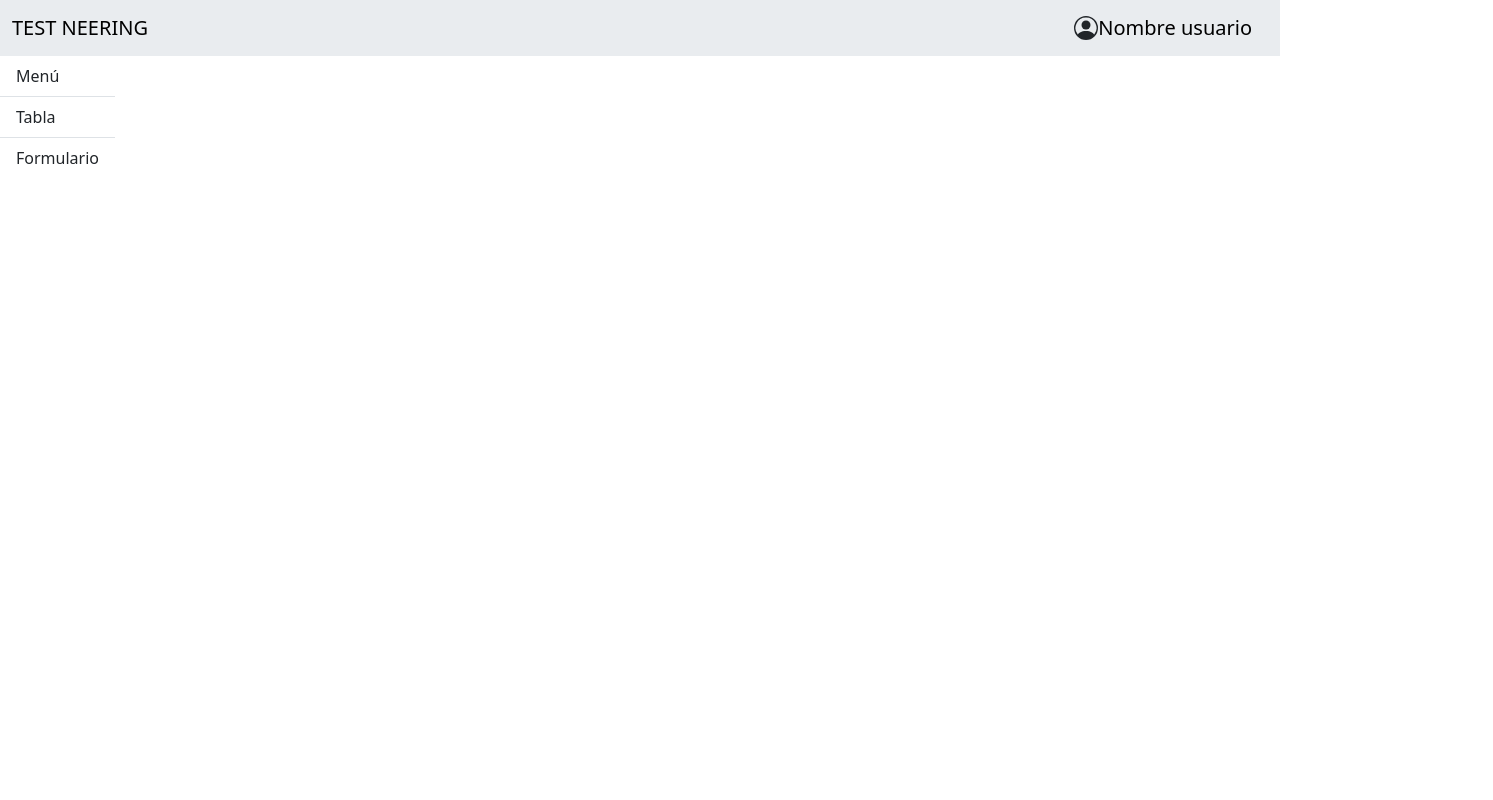
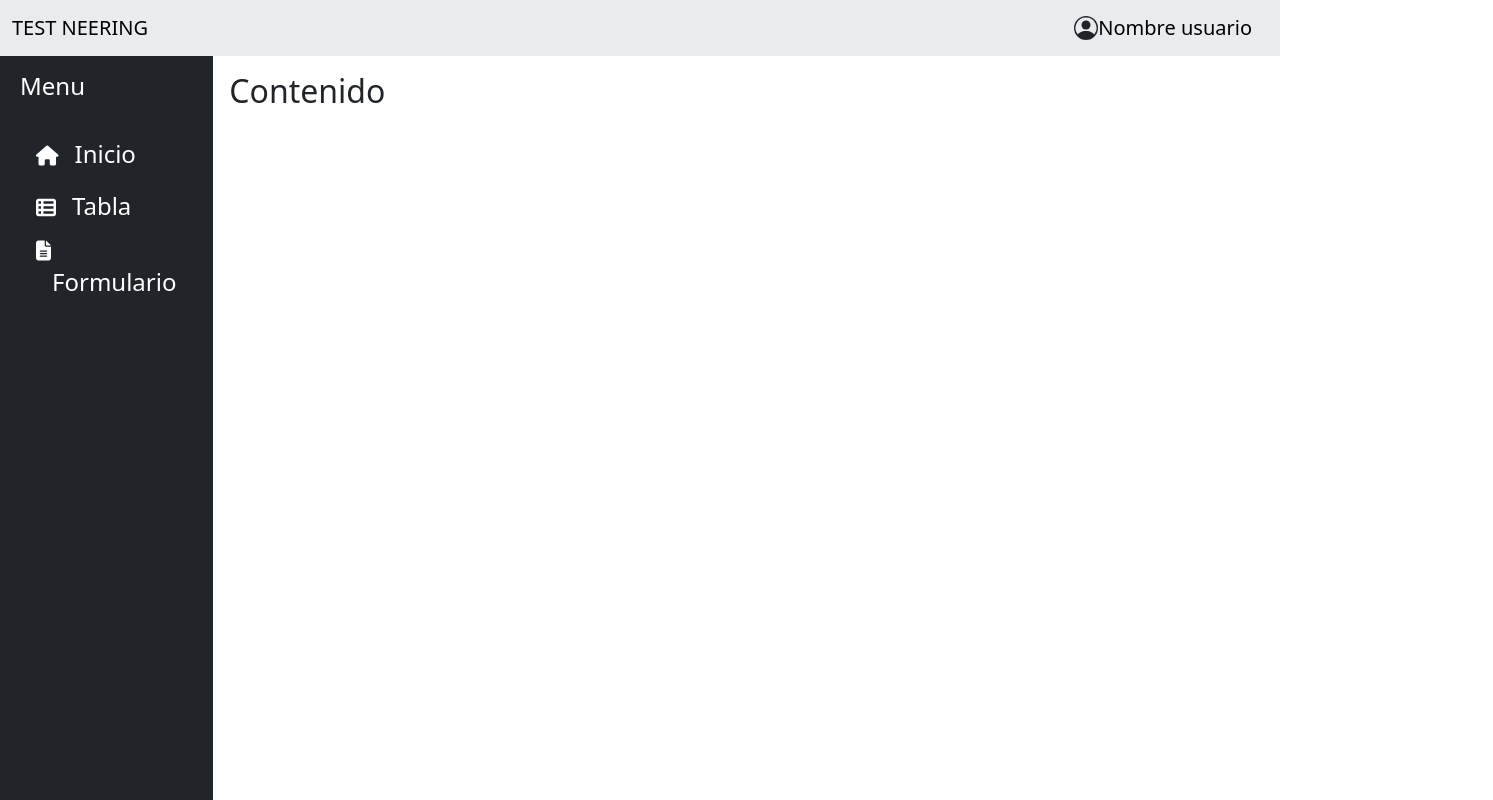
Before and after one commit to bas-clavijo/usuario-vue, a Vue app: page / in a window 1280 px wide. Shown: the top 800 px of the page, 1493 px wide, since content can reach past the window. Built offline with nearby package versions, Linux system fonts and the light colour scheme.

Commit message:
Se modifica el menu lateral

```diff
--- a/src/App.vue
+++ b/src/App.vue
@@ -6,9 +6,11 @@
 
       <div class="d-flex align-items-center">
         <!-- Icono de persona -->
-      <svg xmlns="http://www.w3.org/2000/svg" width="24" height="24" fill="currentColor" class="bi bi-person-circle" viewBox="0 0 16 16">
-        <path d="M11 6a3 3 0 1 1-6 0 3 3 0 0 1 6 0"/>
-        <path fill-rule="evenodd" d="M0 8a8 8 0 1 1 16 0A8 8 0 0 1 0 8m8-7a7 7 0 0 0-5.468 11.37C3.242 11.226 4.805 10 8 10s4.757 1.225 5.468 2.37A7 7 0 0 0 8 1"/>
+        <svg xmlns="http://www.w3.org/2000/svg" width="24" height="24" fill="currentColor" class="bi bi-person-circle"
+          viewBox="0 0 16 16">
+          <path d="M11 6a3 3 0 1 1-6 0 3 3 0 0 1 6 0" />
+          <path fill-rule="evenodd"
+            d="M0 8a8 8 0 1 1 16 0A8 8 0 0 1 0 8m8-7a7 7 0 0 0-5.468 11.37C3.242 11.226 4.805 10 8 10s4.757 1.225 5.468 2.37A7 7 0 0 0 8 1" />
         </svg>
         <!-- Nombre del usuario -->
         <a class="navbar-brand">Nombre usuario</a>
@@ -17,8 +19,8 @@
   </nav>
 
   <!-- Menú lateral -->
- <div class="d-flex" id="wrapper">
-        <!-- Sidebar -->
+  <!--  <div class="d-flex" id="wrapper">
+         Sidebar
         <div class="bg-light border-right" id="sidebar-wrapper">
             <div class="list-group list-group-flush">
                 <router-link to="/home" class="list-group-item list-group-item-action">Menú</router-link>
@@ -27,9 +29,52 @@
             </div>
         </div>
     </div>
+-->
+  <!-- Menú lateral 2 -->
+  <div class="container-fluid">
+    <div class="row flex-nowrap">
+      <div class="bg-dark col-auto col-md-2 min-vh-100">
+        <div class="bg-dark p-2">
+          <a class="d-flex text-decoration-none mt-1 align-items-center text-white">
+             <span class="fs-4 d-none d-sm-inline">Menu</span>
+          </a>
+          <ul class="nav nav-pills flex-column mt-4">
+            <li class="nav-item py-2 py-sm-0">
+              <router-link to="/home" class="nav-link text-white">
+                <i class="fs-5 fa fa-house"></i><span class="fs-4 ms-3 d-none d-sm-inline">Inicio</span>
+              </router-link>
+            </li>
+            <li class="nav-item py-2 py-sm-0">
+              <router-link to="/tabla" class="nav-link text-white">
+                <i class="fs-5 fa fa-table-list"></i><span class="fs-4 ms-3 d-none d-sm-inline">Tabla</span>
+              </router-link>
+            </li>
+            <li class="nav-item py-2 py-sm-0">
+              <router-link to="/createUsuario" class="nav-link text-white">
+                <i class="fs-5 fa fa-file-alt"></i><span class="fs-4 ms-3 d-none d-sm-inline">Formulario</span>
+              </router-link>
+            </li>
+          </ul>
+        </div>
+      </div>
+
+      <!--contenido-->
+      <div class="p-3">
+        <h2>Contenido</h2>
+      </div>
+
+    </div>
+  </div>
+
 
 
   <div class="container-fluid">
-  <router-view/>
+    <router-view />
   </div>
 </template>
+
+<style>
+.nav-pills li a:hover{
+  background-color: white;
+}
+</style>
--- a/src/views/HomeView.vue
+++ b/src/views/HomeView.vue
@@ -1,18 +1,8 @@
 <template>
   <div class="home">
-    <img alt="Vue logo" src="../assets/logo.png">
-    <HelloWorld msg="Welcome to Your Vue.js App"/>
+    <h1>Home</h1>
   </div>
 </template>
+<script>
 
-<script>
-// @ is an alias to /src
-import HelloWorld from '@/components/HelloWorld.vue'
-
-export default {
-  name: 'HomeView',
-  components: {
-    HelloWorld
-  }
-}
 </script>
```
Lines whose indentation alone changed are shown as unchanged.
